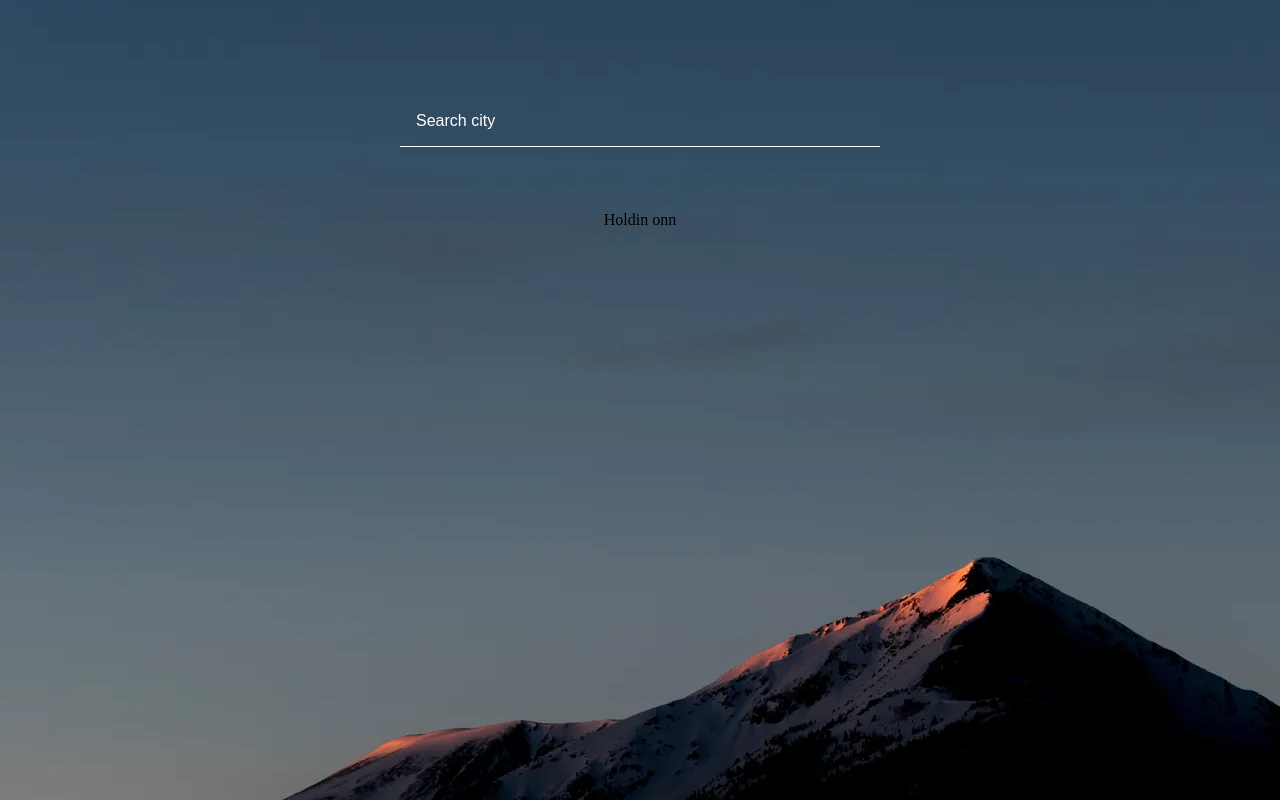
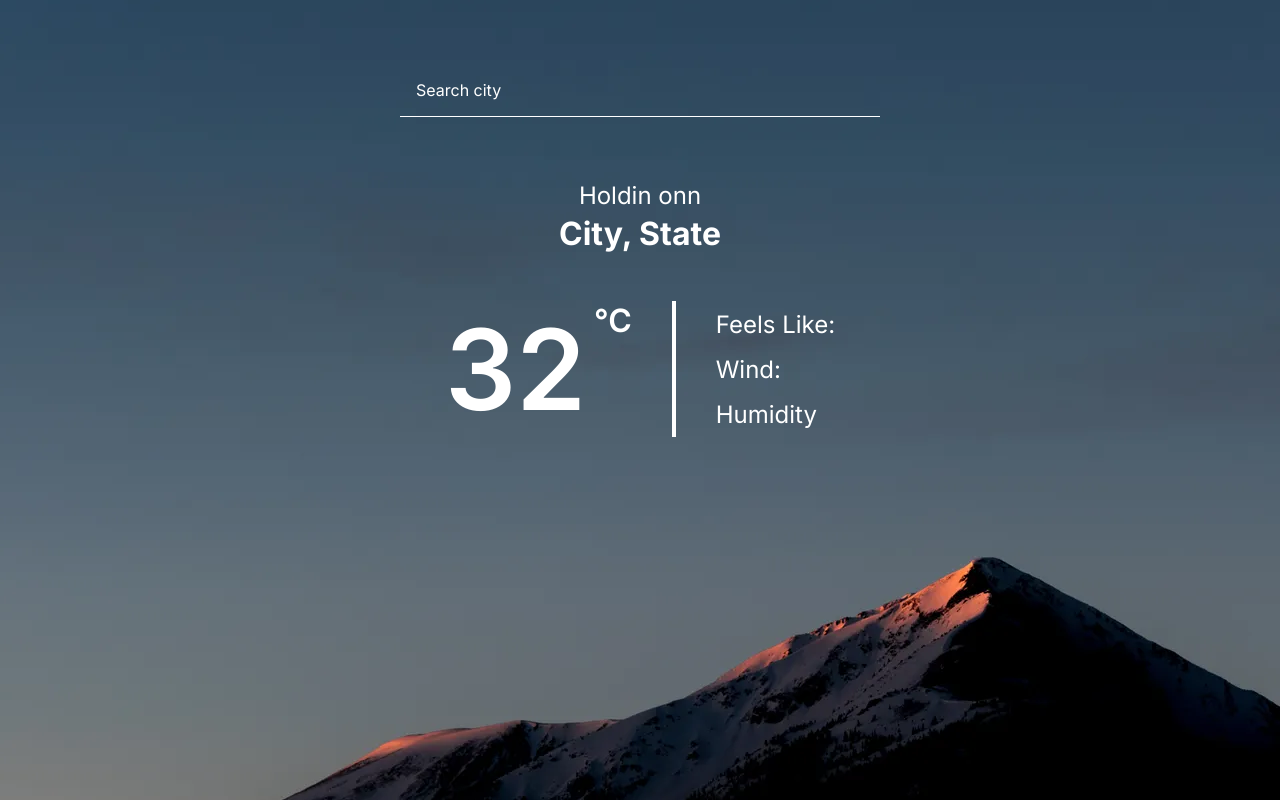
Before and after one commit to pvdevs/weather-app, a website built with Vite: page template/index.html in a window 1280 px wide. Built offline with nearby package versions, Linux system fonts and the light colour scheme; a web font is replaced by a local one.

Commit message:
add front-end

```diff
--- a/template/index.html
+++ b/template/index.html
@@ -2,7 +2,7 @@
 <html lang="en">
   <head>
     <meta charset="UTF-8" />
-    <link rel="stylesheet" href="./style.css" />
+    <link rel="stylesheet" href="./style.scss" />
     <script type="module" src="./main.js" defer></script>
     <meta name="viewport" content="width=device-width, initial-scale=1.0" />
     <title>weather app</title>
@@ -12,9 +12,24 @@
       <div id="content">
         <input type="text" id="search" placeholder="Search city" />
         <div id="weather">
-          <div id="weather-sky">
-            <span id="weather-sky-text">Holdin onn</span>
-            <span id="weather-sky-icon"></span>
+          <div id="top">
+            <div id="weather-sky">
+              <span id="weather-sky-text">Holdin onn</span>
+              <span id="weather-sky-icon"></span>
+            </div>
+            <span id="city">City, State</span>
+          </div>
+          <div id="bottom">
+            <div id="left">
+              <span id="temperature">32</span>
+              <span id="metric">°C</span>
+            </div>
+            <div id="separator"></div>
+            <div id="right">
+              <span id="feels-like">Feels Like:</span>
+              <span id="wind">Wind:</span>
+              <span id="humidity">Humidity</span>
+            </div>
           </div>
         </div>
       </div>
--- a/template/package.json
+++ b/template/package.json
@@ -14,6 +14,7 @@
     "eslint-config-prettier": "^9.1.0",
     "eslint-plugin-import": "^2.29.0",
     "prettier": "3.1.1",
+    "sass": "^1.69.5",
     "scss": "^0.2.4",
     "vite": "^5.0.8"
   }
--- /dev/null
+++ b/template/style.scss
@@ -0,0 +1,111 @@
+@import url('https://fonts.googleapis.com/css2?family=Cormorant+Garamond:ital,wght@0,400;0,500;0,600;0,700;1,400;1,500;1,600;1,700&family=Gideon+Roman&family=Inter:wght@400;500;600;700;800;900&display=swap');
+
+$font-stack: Inter, sans-serif;
+$primary-color: #fff;
+
+* {
+  margin: 0;
+  padding: 0;
+  font: 100% $font-stack;
+}
+
+#app {
+  height: 100vh;
+}
+
+#content {
+  width: 100%;
+  height: 100%;
+  background-image: url('./assets/mountain-sky.jpg');
+  background-position: center center;
+  background-repeat: no-repeat;
+  display: flex;
+  flex-direction: column;
+  align-items: center;
+  gap: 64px;
+}
+
+#search {
+  margin-top: 64px;
+  padding: 1em;
+  border: none;
+  border-bottom: 1px solid #fff;
+  background: none;
+  color: #fff;
+  width: 448px;
+  font-size: 1em;
+}
+
+#search::placeholder {
+  color: #fff;
+}
+
+#search:focus {
+  outline: none;
+}
+
+#weather-sky {
+  display: flex;
+
+  #weather-sky-text {
+    font-size: 1.5rem;
+    color: $primary-color;
+  }
+
+  // Still need to put the icons here!
+}
+
+#weather {
+  display: flex;
+  flex-direction: column;
+  align-items: center;
+  gap: 48px;
+
+  #top {
+    display: flex;
+    flex-direction: column;
+    align-items: center;
+    gap: 4px;
+  }
+}
+
+#city {
+  font-size: 2rem;
+  font-weight: 700;
+  color: $primary-color;
+}
+
+#bottom {
+  display: flex;
+  gap: 40px;
+  color: $primary-color;
+
+  #left {
+    display: flex;
+    gap: 8px;
+
+    #temperature {
+      font-size: 7rem;
+      font-weight: 600;
+    }
+
+    #metric {
+      font-size: 2rem;
+      font-weight: 600;
+    }
+  }
+
+  #separator {
+    height: 100%;
+    width: 4px;
+    background-color: $primary-color;
+  }
+
+  #right {
+    font-size: 1.5rem;
+    display: flex;
+    flex-direction: column;
+    justify-content: center;
+    gap: 16px;
+  }
+}
```
Also changed, not shown: template/style.css (deleted), 1 other file.
